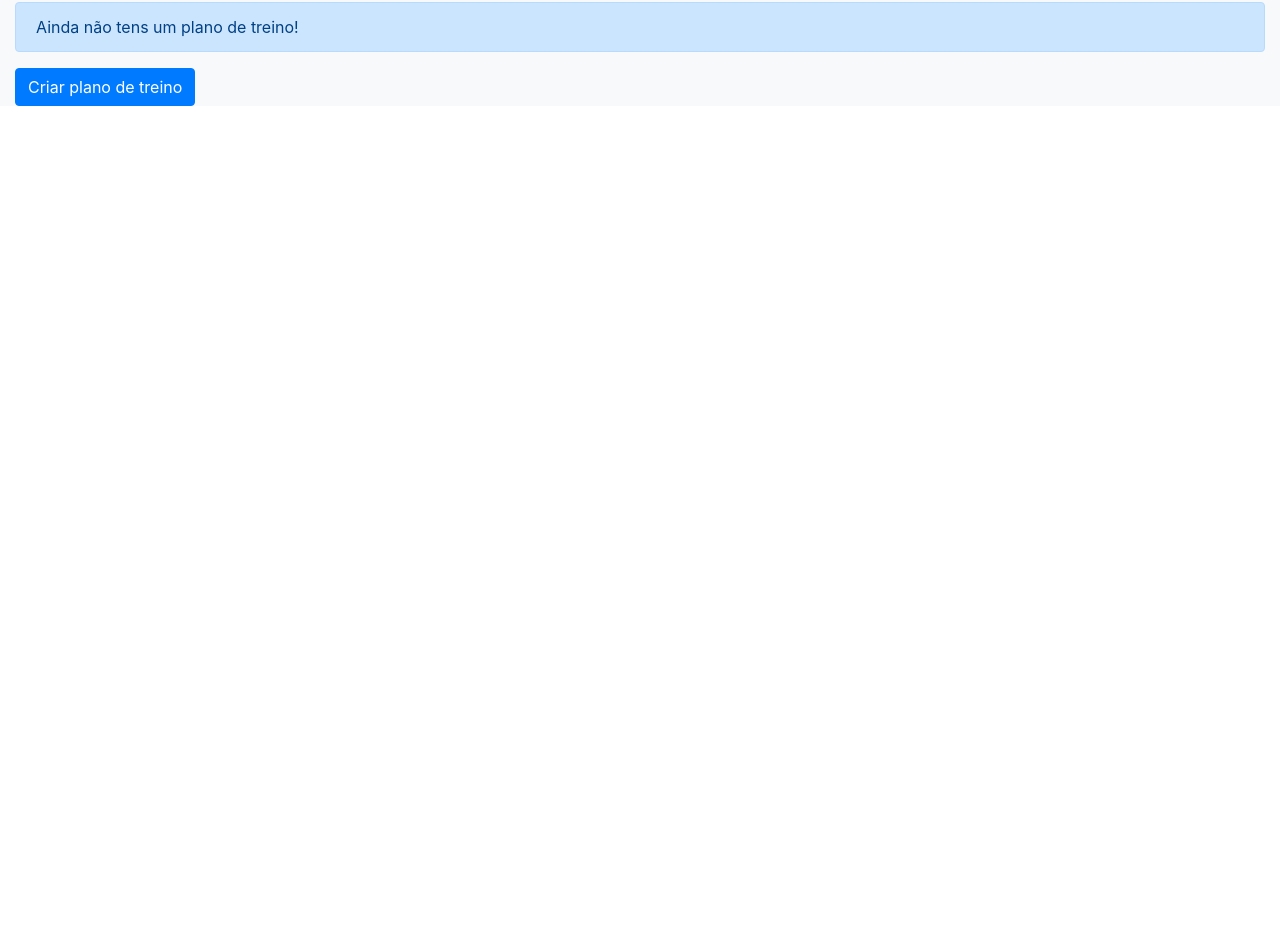
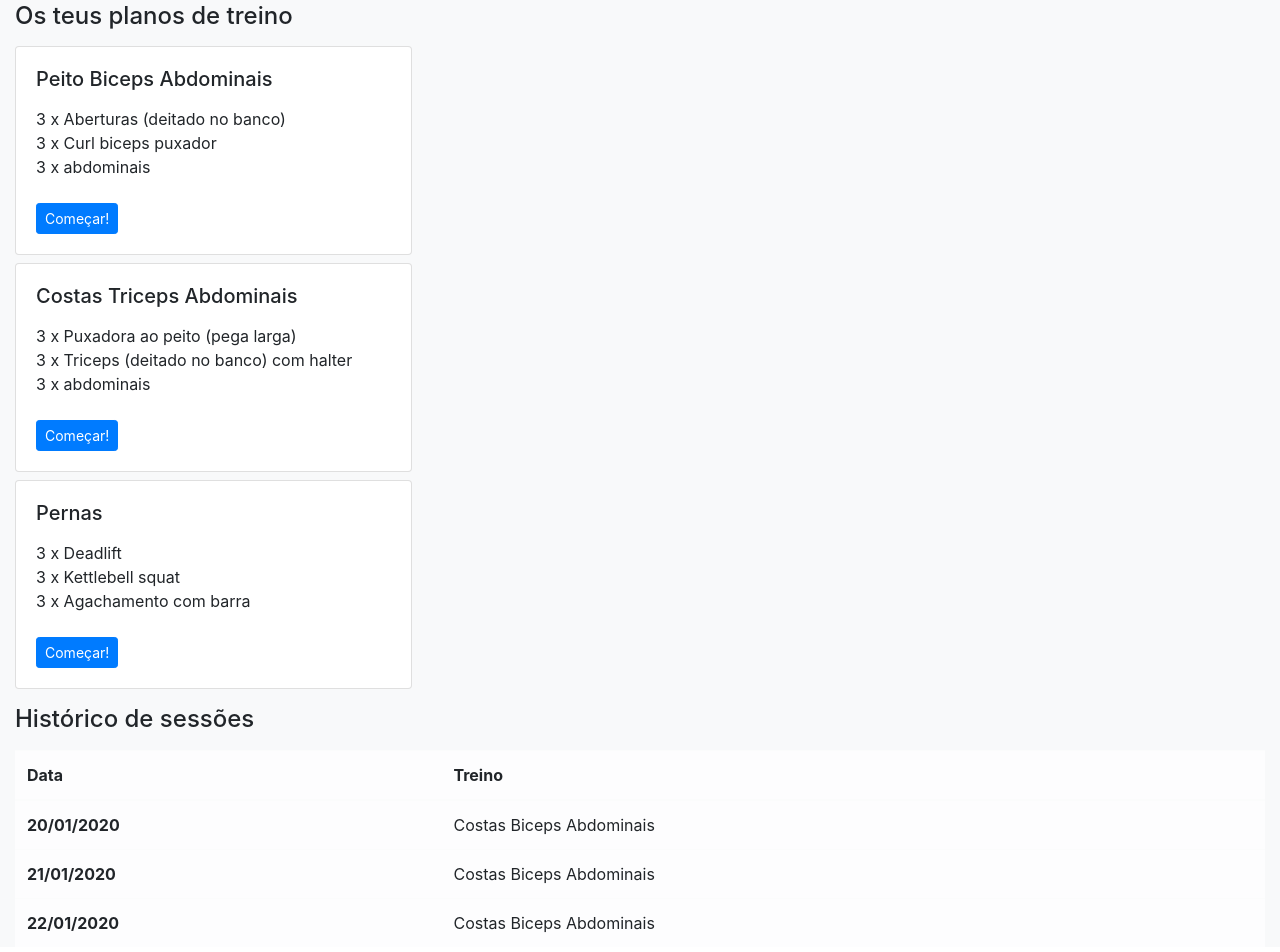
Before and after one commit to op-bombadoes-fitness/fitness-web-app, a React (Create React App) app: page / in a window 1280 px wide. Shown: the part 113-1065 px from the top of the page. Before the commit the page ends 800 px from the top, so only its background shows below. Built offline with nearby package versions, Linux system fonts and the light colour scheme.

Commit message:
add pages with components

```diff
--- a/src/App.js
+++ b/src/App.js
@@ -12,14 +12,11 @@ import WorkoutCard from './WorkoutCard';
 import { Dropdown } from 'react-bootstrap';
 
 // adicionar aqui os mocks
-const plansList = [
-  { date: "18/01/2020", muscles: ["costas", "biceps", "abdominais"] },
-  { date: "18/01/2020", muscles: ["costas", "biceps", "abdominais"] },
-  { date: "18/01/2020", muscles: ["costas", "biceps", "abdominais"] },
-  { date: "18/01/2020", muscles: ["costas", "biceps", "abdominais"] },
-  { date: "18/01/2020", muscles: ["costas", "biceps", "abdominais"] },
-  { date: "18/01/2020", muscles: ["costas", "biceps", "abdominais"] }
-];
+// const plansList = [
+//   { name: "Peito Biceps Abdominais", exercises: ["3 x Aberturas (deitado no banco)", "3 x Curl biceps puxador", "3 x abdominais"] },
+//   { name: "Costas Triceps Abdominais", exercises: ["3 x Puxadora ao peito (pega larga)", "3 x Triceps (deitado no banco) com halter", "3 x abdominais"] },
+//   { name: "Pernas", exercises: ["3 x Deadlift", "3 x Kettlebell squat", "3 x Agachamento com barra"] }
+// ];
 
 const sessionsList = [
   { date: "18/01/2020", muscles: ["costas", "biceps", "abdominais"] },
@@ -39,8 +36,6 @@ function App() {
 
       {/* TODO: create greeting componente? */}
       <div className="container-fluid"><h3>Bom dia, Rui!</h3></div>
-
-      {/* <Home /> */}
 
       {/* <hr className="mb-4" />
       <div className="container-fluid">
--- a/src/components/PlanCard.js
+++ b/src/components/PlanCard.js
@@ -4,25 +4,19 @@ class PlanCard extends React.Component {
 
     render() {
         return (
-            <div class="col-md-4" >
-                <div class="card mb-4 box-shadow">
-                    <div class="card-header">
-                        <h4 class="my-0 font-weight-normal">{this.props.date}</h4>
-                    </div>
-                    <div class="card-body">
-                        <ul class="list-unstyled mt-3 mb-4">
-                            {this.props.muscles.map(function (muscle, index) {
-                                return <li key={index}>{muscle}</li>;
-                            })}
-                        </ul>
-                        <div class="d-flex justify-content-between align-items-center">
-                            <button type="button" class="btn btn-lg btn-block btn-primary">ver treino</button>
-                        </div>
-                    </div>
+            <div className="card mb-2">
+                <div className="card-body">
+                    <h5 className="card-title">{this.props.name}</h5>
+                    <ul className="list-unstyled mt-3 mb-4">
+                        {this.props.muscles.map(function (muscle, index) {
+                            return <li key={index}>{muscle}</li>;
+                        })}
+                    </ul>
+                    <a href="#" className="btn btn-sm btn-primary">Começar!</a>
                 </div>
             </div>
         );
     }
 }
 
-export default WorkoutCard;
+export default PlanCard;
--- a/src/pages/Home.js
+++ b/src/pages/Home.js
@@ -1,48 +1,14 @@
 import React from 'react';
 
-
-
-function NoPlans () {
-    return (
-        <div className="container-fluid">
-            <div class="row"></div>
-            <div class="alert alert-primary" role="alert">
-                Ainda não tens um plano de treino!
-                </div>
-            <button className="btn btn-primary" type="submit">Criar plano de treino</button>
-        </div>
-    );
-}
-
-function WithPlans (props) {
-    return (
-        <div className="container-fluid">
-            <h4 className="mb-3">Os teus planos de treino</h4>
-            <div className="row">
-                <div className="col-md-4" >
-                    <div className="card mb-2">
-                        <div className="card-body">
-                            <h5 className="card-title">Costas Biceps Abdominais</h5>
-                            <ul className="list-unstyled mt-3 mb-4">
-                                <li>3 X Dumbbell bench press</li>
-                                <li>3 X Flexoes</li>
-                            </ul>
-                            <a href="#" className="btn btn-sm btn-primary">Começar!</a>
-                        </div>
-                    </div>
-                </div>
-            </div>
-        </div>
-    );
-}
+import Plans from './Plans.js';
+import Sessions from './Sessions.js';
 
 const Home = (props) => {
-    const hasPlans = props.Plans;
-    if (hasPlans) {
-        return <WithPlans />;
-    } else {
-        return <NoPlans />;
-    }
+    return (
+        <div>
+            <Plans maxItems="3" />
+            <Sessions />
+        </div>);
 }
 
 export default Home;
--- a/src/pages/Plans.js
+++ b/src/pages/Plans.js
@@ -1,9 +1,47 @@
 import React from 'react';
 
-class Plans extends React.Component {
-  render() {
-    return <h1>Lista de planos</h1>;
-  }
+import PlanCard from '../components/PlanCard.js'
+
+// adicionar aqui os mocks
+const plansList = [
+    { name: "Peito Biceps Abdominais", exercises: ["3 x Aberturas (deitado no banco)", "3 x Curl biceps puxador", "3 x abdominais"] },
+    { name: "Costas Triceps Abdominais", exercises: ["3 x Puxadora ao peito (pega larga)", "3 x Triceps (deitado no banco) com halter", "3 x abdominais"] },
+    { name: "Pernas", exercises: ["3 x Deadlift", "3 x Kettlebell squat", "3 x Agachamento com barra"] }
+];
+
+function NoPlans() {
+    return (
+        <div className="container-fluid">
+            <div class="row"></div>
+            <div class="alert alert-primary" role="alert">Ainda não tens um plano de treino!</div>
+            <button className="btn btn-primary" type="submit">Criar plano de treino</button>
+        </div>
+    );
+}
+
+function WithPlans(props) {
+    return (
+        <div className="container-fluid">
+            <h4 className="mb-3">Os teus planos de treino</h4>
+            <div className="row">
+                <div className="col-md-4 mb-2" >
+                    {plansList.map(function (plan, index) {
+                        return <PlanCard name={plan.name} muscles={plan.exercises} />;
+                    })}
+                </div>
+            </div>
+        </div>
+    );
+}
+
+const Plans = (props) => {
+    // const hasPlans = props.Plans;
+    const hasPlans = plansList;
+    if (hasPlans) {
+        return <WithPlans />;
+    } else {
+        return <NoPlans />;
+    }
 }
 
 export default Plans;
--- a/src/pages/Sessions.js
+++ b/src/pages/Sessions.js
@@ -2,7 +2,33 @@ import React from 'react';
 
 class Sessions extends React.Component {
     render() {
-        return <h1>Lista de sessões</h1>;
+        return (
+            <div className="container-fluid">
+                <h4 className="mb-3">Histórico de sessões</h4>
+                <table className="table table-light">
+                    <thead>
+                        <tr>
+                            <th scope="col">Data</th>
+                            <th scope="col">Treino</th>
+                        </tr>
+                    </thead>
+                    <tbody>
+                        <tr>
+                            <th scope="row">20/01/2020</th>
+                            <td>Costas Biceps Abdominais</td>
+                        </tr>
+                        <tr>
+                            <th scope="row">21/01/2020</th>
+                            <td>Costas Biceps Abdominais</td>
+                        </tr>
+                        <tr>
+                            <th scope="row">22/01/2020</th>
+                            <td>Costas Biceps Abdominais</td>
+                        </tr>
+                    </tbody>
+                </table>
+            </div>
+        );
     }
 }
 
```
